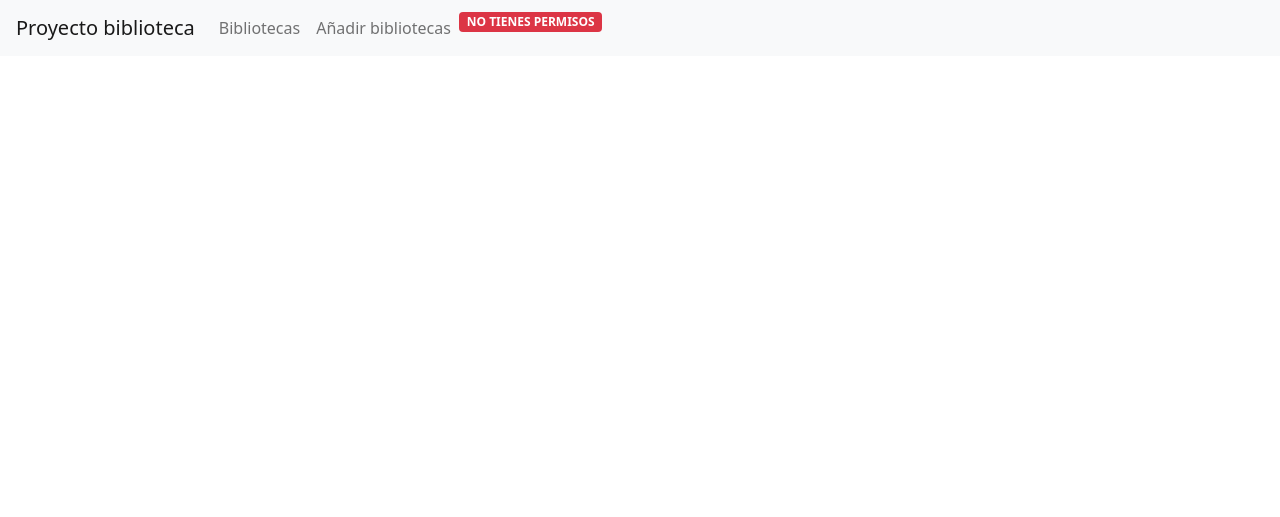
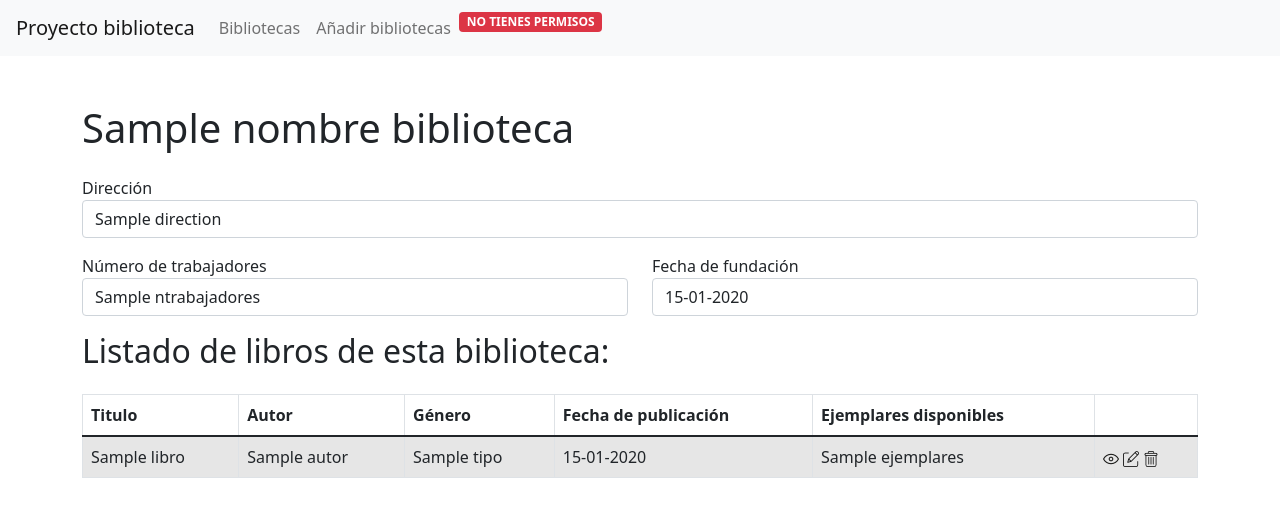
Before and after one commit to eduardogomez97/Biblioteca_tecnologia, a Symfony app: template templates/biblioteca/verBiblioteca.html.twig in a window 1280 px wide. Shown: the top 517 px of the page. Run offline with Twig, Linux system fonts and the light colour scheme; the template is opened without the code that fills it: most values are stand-ins (such as "Sample title", 1, 10 or a date in 2020); style sheets or scripts are compiled from the project's sources; some libraries are stand-ins or nearby versions.

Commit message:
Visualizar bibliotecas join libros

```diff
--- a/assets/app.js
+++ b/assets/app.js
@@ -4,3 +4,4 @@ import 'datatables.net-bs4';
 
 
 $("#bibliotecas").DataTable();
+$("#libros").DataTable();
--- a/src/Entity/Libros.php
+++ b/src/Entity/Libros.php
@@ -45,7 +45,7 @@ class Libros
     /**
      * @ORM\ManyToOne(targetEntity="App\Entity\Biblioteca", inversedBy="libros")
      */
-    private $bibliotecas;
+    private $biblioteca;
 
     public function getId(): ?int
     {
--- a/templates/biblioteca/verBiblioteca.html.twig
+++ b/templates/biblioteca/verBiblioteca.html.twig
@@ -3,5 +3,55 @@
 {% block title %}Registro de bilioteca {% endblock %}
 
 {% block body %}
-{{ dump(pagination) }}
+<div>
+    <div class="row">
+        <div class="col-md-12 mb-3">
+            <h1>{{nombre_biblioteca}}</h1>
+        </div>
+    </div>
+    <div class="row">
+        <div class="col-md-12 mb-3">
+            Dirección <span class="form-control">{{direction}}</span>
+        </div>
+    </div>
+    <div class="row">
+        <div class="col-md-6 mb-3">
+            Número de trabajadores <span class="form-control">{{ntrabajadores}}</span>
+        </div>
+        <div class="col-md-6 mb-3">
+            Fecha de fundación <span class="form-control">{{fecha |date('d-m-Y')}}</span>
+        </div>
+    </div>
+    <div class="row">
+        <div class="col-md-12 mb-3">
+            <h2>Listado de libros de esta biblioteca:</h2>
+        </div>
+        <div class="col-md-12 mb-3">
+            <table id="libros" class="table table-striped table-bordered" style="width:100%">
+                    <thead>
+                        <tr>
+                            <th>Titulo</th>
+                            <th>Autor</th>
+                            <th>Género</th>
+                            <th>Fecha de publicación</th>
+                            <th>Ejemplares disponibles</th>
+                            <th></th>
+                        </tr>
+                    </thead>
+                    <tbody>
+                        {% for article in libros  %}
+                            <tr {% if loop.index is odd %}class="color"{% endif %}>
+                                <td>{{ article.titulo }}</td>
+                                <td>{{ article.autor}}</td>
+                                <td>{{ article.tipo}}</td>
+                                <td>{{ article.fecha_publicacion | date('d-m-Y')}}</td>
+                                <td>{{ article.ejemplares  }}</td>
+                                <td><a href="verLibro/{{ article.id }}"><img src="/img/look.png" /></a> <a href="editarLibro/{{ article.id }}"><img src="/img/editar.png" /></a> <a onclick="return confirm('¿Estás seguro de que quieres borrar la biblioteca: {{ article.titulo}} ?')" href="borrarLibro/{{ article.id }}"><img src="/img/delete.png" /></a></td>
+                            </tr>
+                        {% endfor %}
+                    </tbody>
+                </table>
+        </div>
+    </div>
+</div>
 {% endblock %}
```
Also changed, not shown: src/Controller/BibliotecaController.php (+15 -1 lines), src/Repository/LibrosRepository.php (line endings or trailing spaces).
